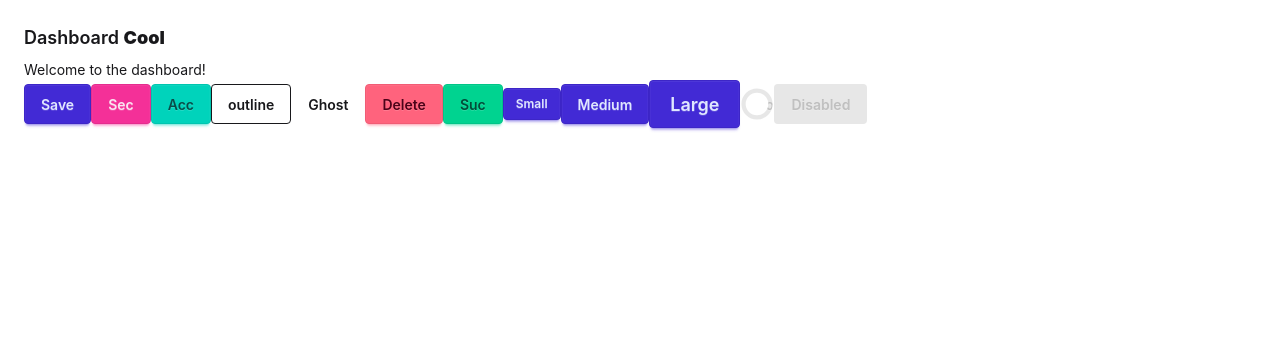
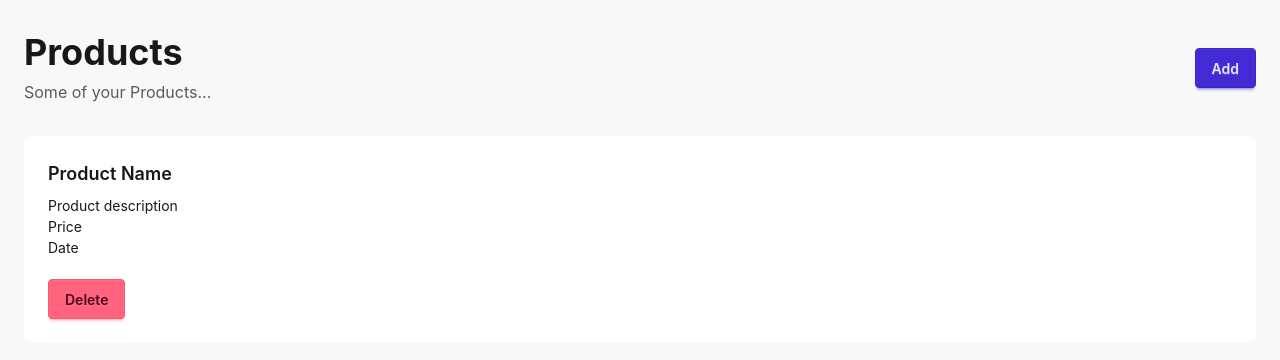
Before and after one commit to TheNewestEra/Ui.Web, an Angular app: page / in a window 1280 px wide. Shown: the top 360 px of the page. Built offline with nearby package versions, Linux system fonts and the light colour scheme.

Commit message:
Added Page Header

```diff
--- a/src/app/app.html
+++ b/src/app/app.html
@@ -1,30 +1,27 @@
-<app-card>
-  <div card-title>Dashboard <b>Cool</b></div>
+<div class="min-h-screen bg-base-200">
+  <main class="container mx-auto px-6 py-8">
+    <app-page-header
+      title="Products"
+      subtitle="Some of your Products..."
+      buttonText="Add"
+      (buttonClicked)="createProduct()"
+    />
 
-  <div card-content>
-    Welcome to the dashboard!
-    <br />
+    <app-card>
+      <div card-title>Product Name</div>
 
-    <app-button text="Save" variant="primary" (clicked)="save()"> </app-button>
+      <div card-content>
+        <p>Product description</p>
+        <p>Price</p>
+        <p>Date</p>
+        <br />
 
-    <app-button text="Sec" variant="secondary"> </app-button>
-
-    <app-button text="Acc" variant="accent"> </app-button>
-
-    <app-button text="outline" variant="outline"> </app-button>
-
-    <app-button text="Ghost" variant="ghost"> </app-button>
-
-    <app-button text="Delete" variant="error"> </app-button>
-
-    <app-button text="Suc" variant="success"> </app-button>
-
-    <app-button text="Small" variant="primary" size="sm"> </app-button>
-    <app-button text="Medium" variant="primary" size="md"> </app-button>
-    <app-button text="Large" variant="primary" size="lg"> </app-button>
-
-    <app-button text="Loading..." [loading]="true"> </app-button>
-
-    <app-button text="Disabled" [disabled]="true"> </app-button>
-  </div>
-</app-card>
+        <app-button
+          text="Delete"
+          variant="error"
+          (clicked)="deleteProduct('Product Name')"
+        />
+      </div>
+    </app-card>
+  </main>
+</div>
--- a/src/app/app.ts
+++ b/src/app/app.ts
@@ -1,13 +1,20 @@
 import { Component } from "@angular/core";
 import { ButtonComponent } from "@shared/components/button/button";
 import { CardComponent } from "@shared/components/card/card";
+import { PageHeaderComponent } from "@shared/ui/page-header/page-header";
 
 @Component({
   selector: "app-root",
-  imports: [ButtonComponent, CardComponent],
+  imports: [ButtonComponent, CardComponent, PageHeaderComponent],
   templateUrl: "./app.html",
   styleUrl: "./app.css",
 })
 export class App {
-  save() {}
+  createProduct() {
+    console.log("Add Product...");
+  }
+
+  deleteProduct(name: string) {
+    console.log("Deleting product: " + name);
+  }
 }
--- /dev/null
+++ b/src/app/shared/ui/page-header/page-header.html
@@ -0,0 +1,21 @@
+<div class="flex items-center justify-between mb-8">
+  <div>
+    <h1 class="text-4xl font-bold">{{ title() }}</h1>
+
+    @if (subtitle()) {
+
+    <p class="text-base-content/70 mt-2">{{ subtitle() }}</p>
+
+    }
+  </div>
+
+  @if (showButton()) {
+
+  <app-button
+    [variant]="buttonVariant()"
+    (clicked)="buttonClicked.emit()"
+    [text]="buttonText()"
+  />
+
+  }
+</div>
--- /dev/null
+++ b/src/app/shared/ui/page-header/page-header.ts
@@ -0,0 +1,39 @@
+import {
+  ChangeDetectionStrategy,
+  Component,
+  computed,
+  input,
+  output,
+} from "@angular/core";
+
+import { ButtonComponent } from "@shared/components/button/button";
+
+@Component({
+  selector: "app-page-header",
+  standalone: true,
+  imports: [ButtonComponent],
+  templateUrl: "./page-header.html",
+  styleUrl: "./page-header.css",
+  changeDetection: ChangeDetectionStrategy.OnPush,
+})
+export class PageHeaderComponent {
+  title = input.required<string>();
+
+  subtitle = input("");
+
+  buttonText = input("");
+
+  buttonVariant = input<
+    | "primary"
+    | "secondary"
+    | "accent"
+    | "outline"
+    | "ghost"
+    | "error"
+    | "success"
+  >("primary");
+
+  buttonClicked = output<void>();
+
+  showButton = computed(() => this.buttonText().length > 0);
+}
```
Also changed, not shown: src/app/shared/ui/page-header/page-header.css (added).
